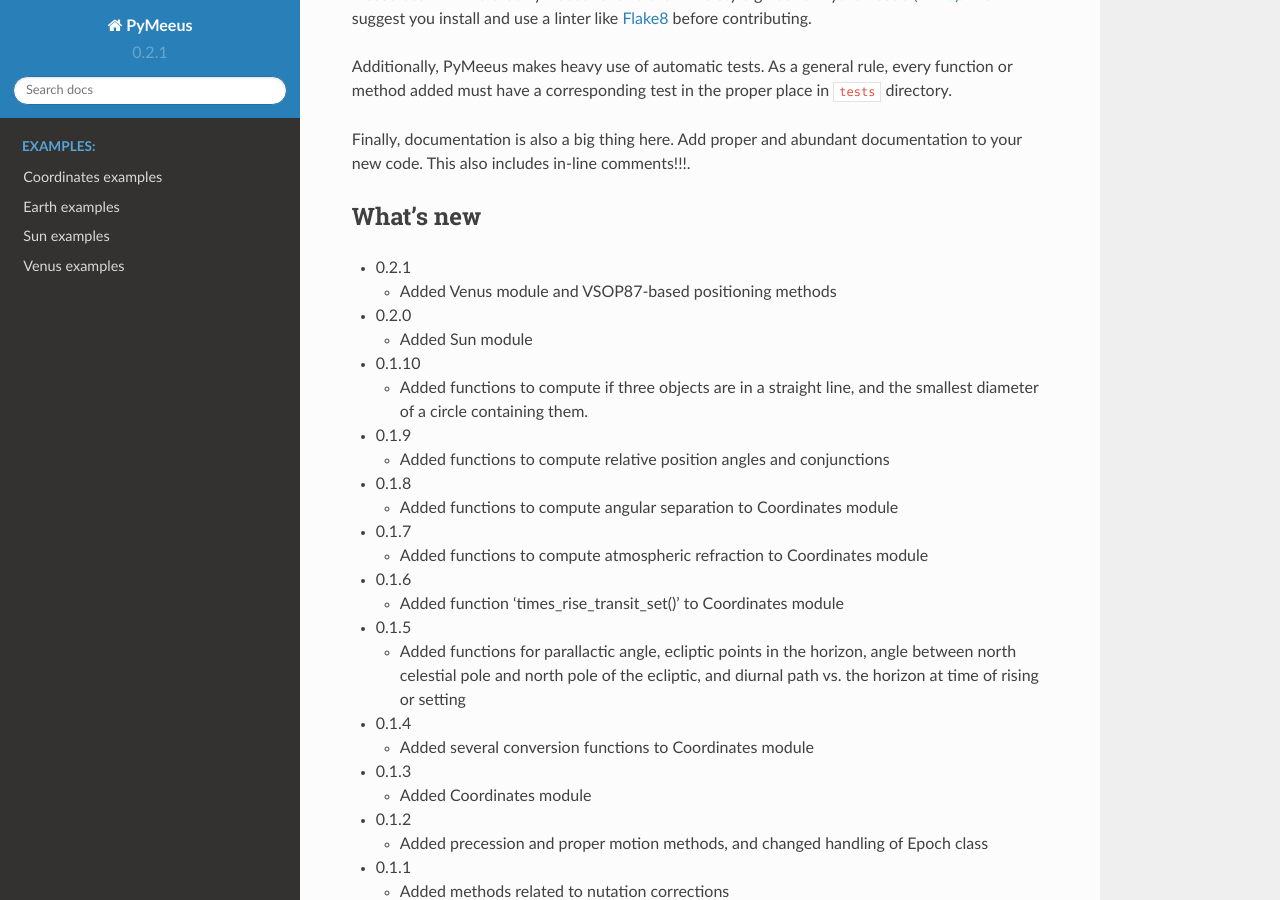
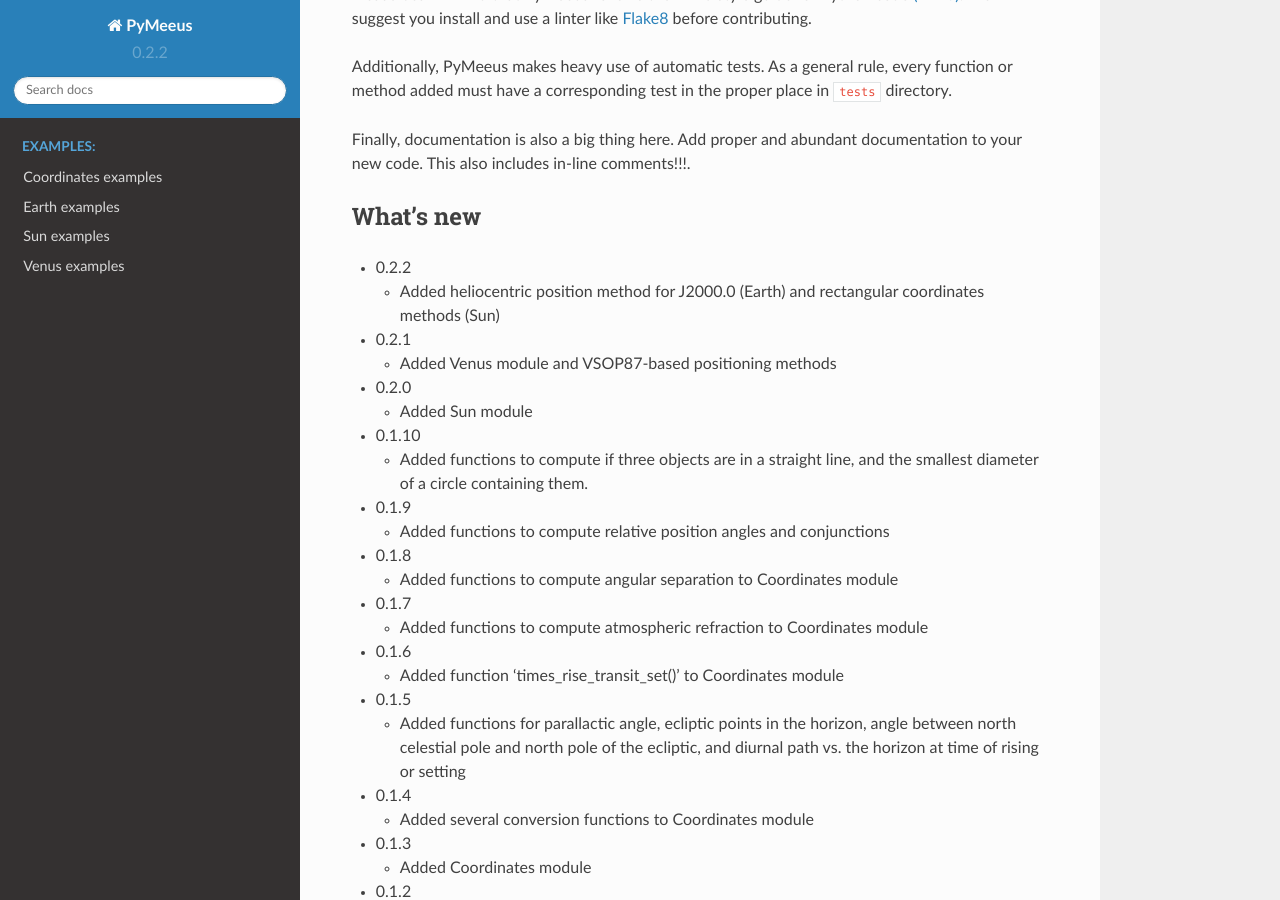
Before and after one commit to architest/pymeeus, a Sphinx documentation site: the page built from docs/source/index.rst, in a window 1280 px wide and 900 px high, scrolled down 1438 px. Built offline with Sphinx 7.4.7 and the Read the Docs theme 2.0.0, drawn with Linux system fonts in a browser that asks for light colours; formulas are drawn with MathJax 3; pages that are not in the unit, such as notebooks, are missing from menus.

Commit message:
Preparation for release 0.2.2

```diff
--- a/README.rst
+++ b/README.rst
@@ -77,6 +77,11 @@ documentation to your new code. This also includes in-line comments!!!.
 
 What's new
 ----------
+
+-  0.2.2
+
+   -  Added heliocentric position method for J2000.0 (Earth) and
+      rectangular coordinates methods (Sun)
 
 -  0.2.1
 
--- a/docs/source/conf.py
+++ b/docs/source/conf.py
@@ -59,9 +59,9 @@ author = u'Dagoberto Salazar'
 # built documents.
 #
 # The short X.Y version.
-version = u'0.2.1'
+version = u'0.2.2'
 # The full version, including alpha/beta/rc tags.
-release = u'0.2.1'
+release = u'0.2.2'
 
 # The language for content autogenerated by Sphinx. Refer to documentation
 # for a list of supported languages.
--- a/setup.py
+++ b/setup.py
@@ -15,7 +15,7 @@ with open(path.join(here, 'README.rst')) as f:
 
 config = {
     'name': 'PyMeeus',
-    'version': '0.2.1',
+    'version': '0.2.2',
     'description': 'Python implementation of Jean Meeus astronomical routines',
     'long_description': long_description,
     'keywords': 'Meeus astronomy module library',
```
Also changed, not shown: README.md (+2 -0 lines).
